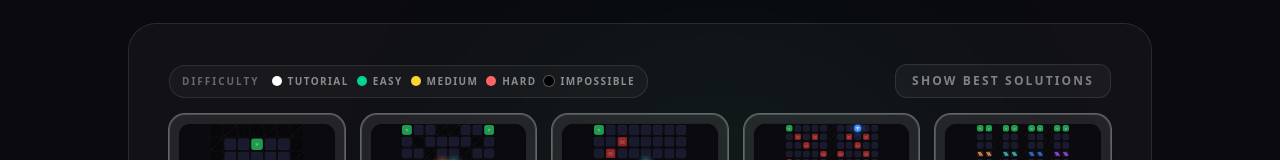
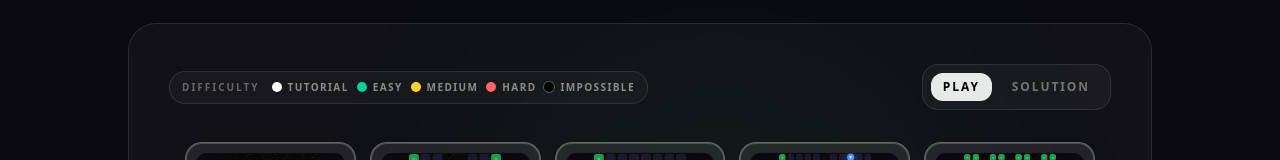
Before and after one commit to Timothy-Cao/misconfigured, a Next.js app: page /levels in a window 1280 px wide. Shown: the part 236-396 px from the top of the page. Built offline with nearby package versions, Linux system fonts and the light colour scheme; no server answers.

Commit message:
Clarify play and solution select modes

```diff
--- a/src/components/LevelSelect.tsx
+++ b/src/components/LevelSelect.tsx
@@ -149,16 +149,32 @@ export default function LevelSelect() {
         <button
           type="button"
           onClick={toggleBestSolutions}
-          className={`rounded-xl border px-4 py-2 text-xs font-black uppercase tracking-[0.18em] transition-all duration-200 ${
+          aria-pressed={showBestSolutions}
+          aria-label={`Switch to ${showBestSolutions ? 'play' : 'solution'} mode`}
+          className={`flex items-center gap-2 rounded-2xl border px-2 py-2 text-xs font-black uppercase tracking-[0.16em] transition-all duration-200 ${
             showBestSolutions
-              ? 'border-cyan-300/40 bg-cyan-400/15 text-cyan-100'
-              : 'border-white/10 bg-white/[0.04] text-white/45 hover:border-white/20 hover:bg-white/[0.08] hover:text-white/75'
+              ? 'border-cyan-300/45 bg-cyan-400/15 text-cyan-100 shadow-[0_0_22px_rgba(34,211,238,0.08)]'
+              : 'border-white/10 bg-white/[0.04] text-white/60 hover:border-white/20 hover:bg-white/[0.08] hover:text-white/85'
           }`}
         >
-          {showBestSolutions ? 'Showing Best Solutions' : 'Show Best Solutions'}
+          <span className={`rounded-xl px-3 py-1.5 transition-all ${
+            showBestSolutions ? 'text-white/40' : 'bg-white/90 text-black'
+          }`}>
+            Play
+          </span>
+          <span className={`rounded-xl px-3 py-1.5 transition-all ${
+            showBestSolutions ? 'bg-cyan-200 text-black' : 'text-white/40'
+          }`}>
+            Solution
+          </span>
         </button>
       </div>
 
+      <div className={`rounded-[2rem] border p-3 transition-colors duration-300 sm:p-4 ${
+        showBestSolutions
+          ? 'border-white/20 bg-slate-200/[0.10]'
+          : 'border-transparent bg-transparent'
+      }`}>
         <div className="grid grid-cols-2 gap-3 sm:grid-cols-3 lg:grid-cols-5 sm:gap-4">
           {levelCards.map(({ id, level, hash }, i) => {
             const unlocked = isUnlocked(id);
@@ -213,14 +229,14 @@ export default function LevelSelect() {
                   <span className={`shrink-0 rounded-full border px-2 py-1 text-[9px] font-black uppercase tracking-[0.14em] ${
                     showBestSolutions
                       ? hasBestSolution
-                      ? 'border-cyan-300/40 bg-cyan-400/15 text-cyan-100'
+                        ? 'border-white/25 bg-white/15 text-white'
                         : 'border-white/10 bg-black/20 text-white/25'
                       : bestScore
                         ? 'border-cyan-300/30 bg-cyan-400/10 text-cyan-100/80'
                         : 'border-white/10 bg-black/20 text-white/25'
                   }`}>
                     {showBestSolutions
-                    ? (hasBestSolution ? 'Best Solution' : 'No Solution')
+                      ? (hasBestSolution ? `${bestScore?.bestMoves ?? ''} moves` : 'No Solution')
                       : (bestScore ? `Best ${bestScore.bestMoves}` : 'No Best')}
                   </span>
                 </div>
@@ -229,5 +245,6 @@ export default function LevelSelect() {
           })}
         </div>
       </div>
+    </div>
   );
 }
```
Lines whose indentation alone changed are shown as unchanged.
